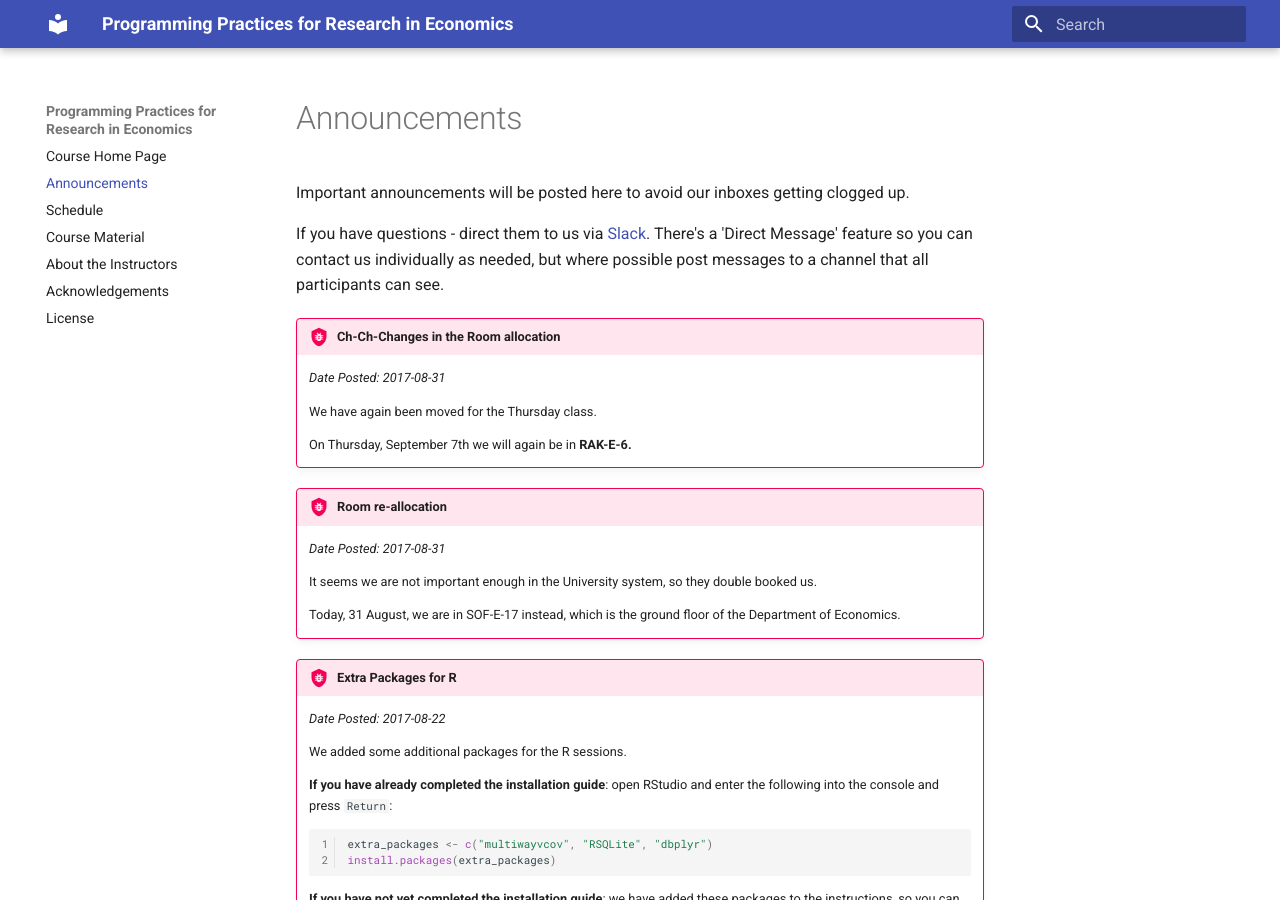
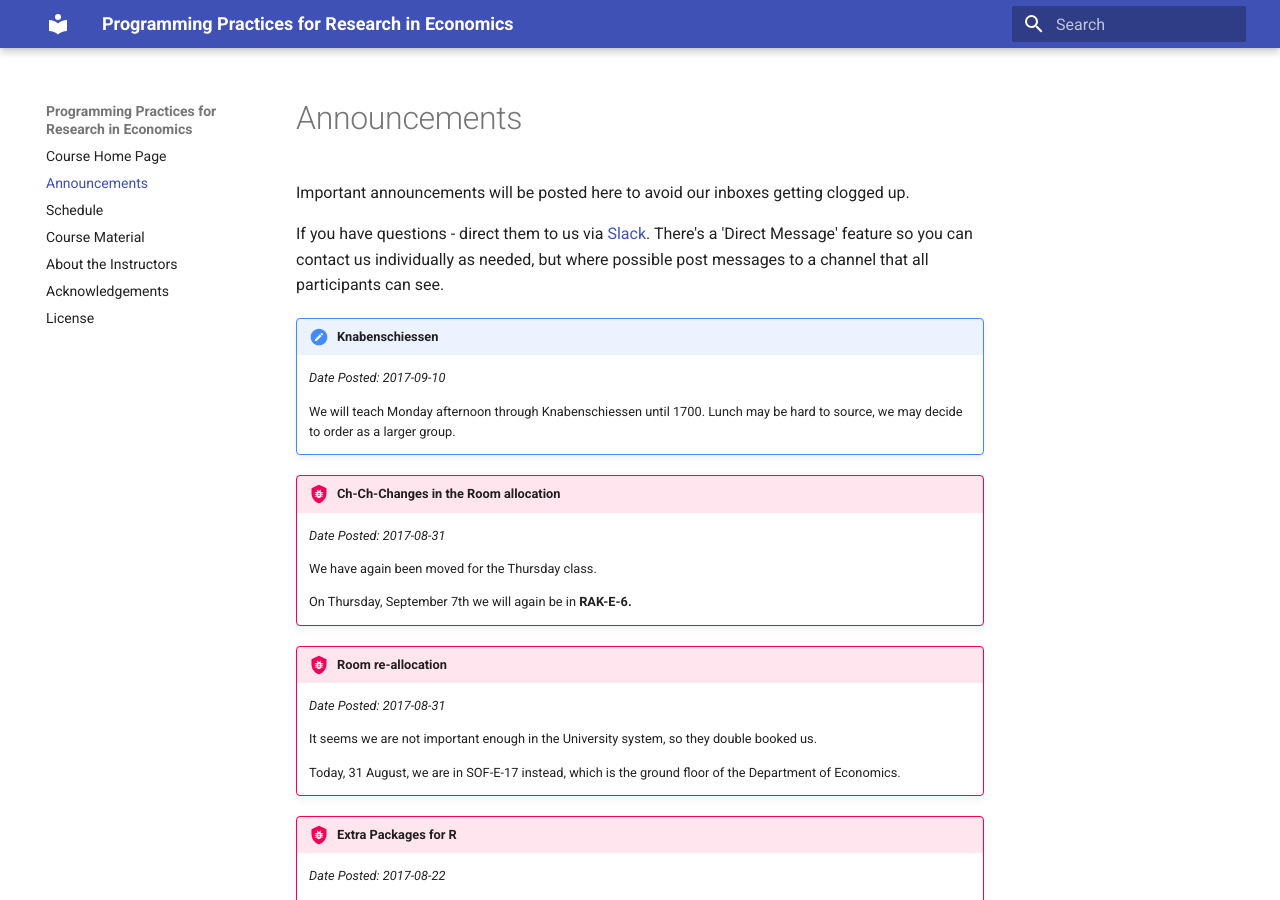
Before and after one commit to tisem-digital-marketing/2021-smwa, an MkDocs documentation site: the page built from docs/announcements.md, in a window 1280 px wide and 900 px high. Built offline with MkDocs 1.6.1 and Material for MkDocs 9.7.7, drawn with Linux system fonts in a browser that asks for light colours; old or Windows-style settings are respelled for this version of MkDocs.

Commit message:
note for Knabenschiessen

```diff
--- a/docs/announcements.md
+++ b/docs/announcements.md
@@ -3,6 +3,12 @@
 Important announcements will be posted here to avoid our inboxes getting clogged up.
 
 If you have questions - direct them to us via [Slack](https://pp4rs.slack.com). There's a 'Direct Message' feature so you can contact us individually as needed, but where possible post messages to a channel that all participants can see.
+
+!!! note "Knabenschiessen"
+    *Date Posted: 2017-09-10*
+
+    We will teach Monday afternoon through Knabenschiessen until 1700.
+    Lunch may be hard to source, we may decide to order as a larger group.
 
 !!! bug "Ch-Ch-Changes in the Room allocation"
     *Date Posted: 2017-08-31*
```
